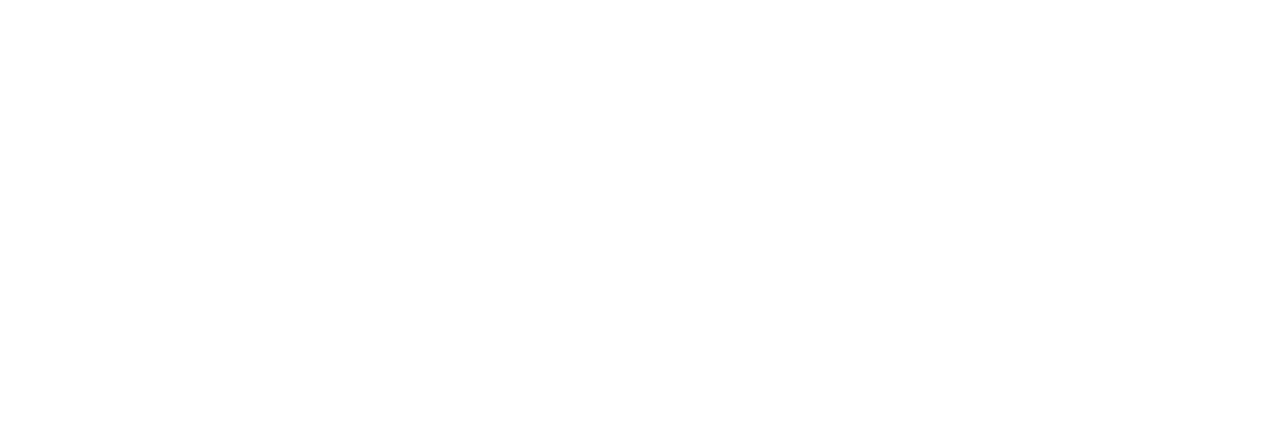
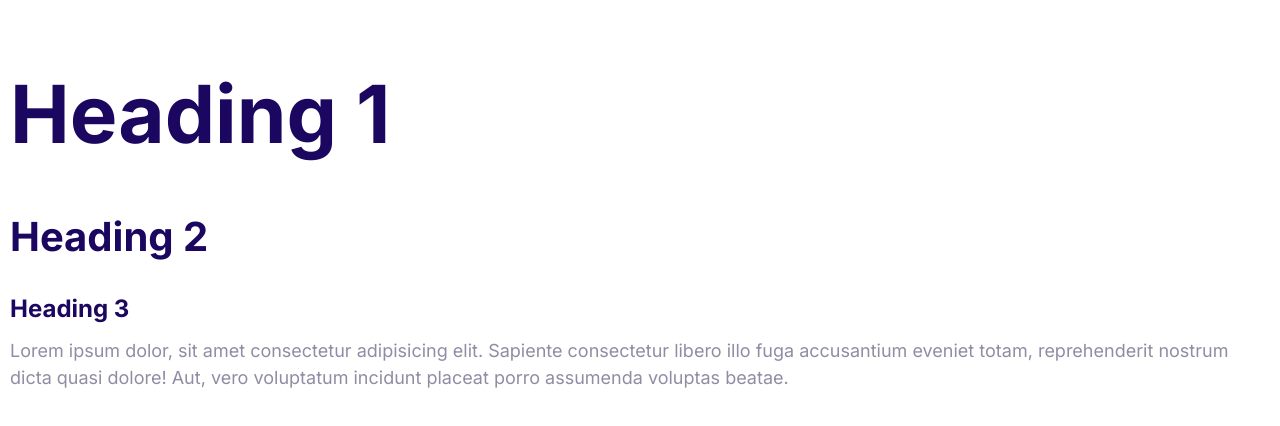
Before and after one commit to vibhorejaiswal/webdeck, a plain HTML site: page moshify/index.html in a window 1280 px wide. Drawn offline with Linux system fonts and the light colour scheme.

Commit message:
define the styles for the fonts

```diff
--- a/moshify/css/styles.css
+++ b/moshify/css/styles.css
@@ -5,3 +5,51 @@
     --color-headings: #1b0760;
     --color-body: #918ca4;
 }
+
+html {
+    font-size: 62.5%;
+}
+
+body {
+    margin: 1rem;
+    font-family: Inter, Arial, Helvetica, sans-serif;
+    font-size: 2.4rem;
+    line-height: 1.5;
+    color: var(--color-body);
+}
+
+h1, h2, h3 {
+    color: var(--color-headings);
+    margin-bottom: 1rem;
+}
+
+h1 {
+    font-size: 7rem;
+}
+
+h2 {
+    font-size: 4rem;
+}
+
+h3 {
+    font-size: 3rem;
+}
+
+p {
+    margin-top: 0;
+}
+
+@media screen and (min-width: 1024px) {
+    body {
+        font-size: 1.8rem;
+    }
+    h1{
+        font-size: 8rem;
+    }
+    h2 {
+        font-size: 4rem;
+    }
+    h3 {
+        font-size: 2.4rem;
+    }
+}
--- a/moshify/index.html
+++ b/moshify/index.html
@@ -4,9 +4,25 @@
     <meta charset="UTF-8" />
     <meta http-equiv="X-UA-Compatible" content="IE=edge" />
     <meta name="viewport" content="width=device-width, initial-scale=1.0" />
+    <link rel="preconnect" href="https://fonts.googleapis.com" />
+    <link rel="preconnect" href="https://fonts.gstatic.com" crossorigin />
+    <link
+      href="https://fonts.googleapis.com/css2?family=Inter:wght@400;700&display=swap"
+      rel="stylesheet"
+    />
     <link rel="stylesheet" href="./css/normalize.css" />
     <link rel="stylesheet" href="./css/styles.css" />
     <title>Moshify</title>
   </head>
-  <body></body>
+  <body>
+    <h1>Heading 1</h1>
+    <h2>Heading 2</h2>
+    <h3>Heading 3</h3>
+    <p>
+      Lorem ipsum dolor, sit amet consectetur adipisicing elit. Sapiente
+      consectetur libero illo fuga accusantium eveniet totam, reprehenderit
+      nostrum dicta quasi dolore! Aut, vero voluptatum incidunt placeat porro
+      assumenda voluptas beatae.
+    </p>
+  </body>
 </html>
```
